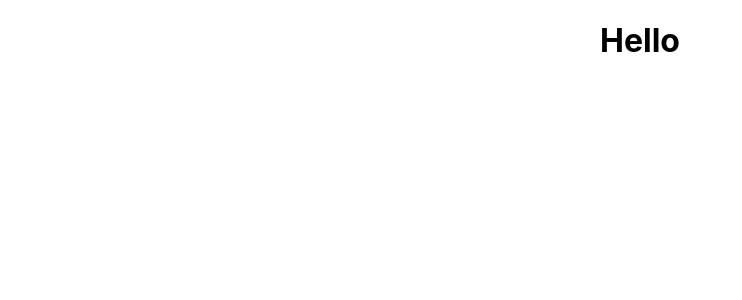
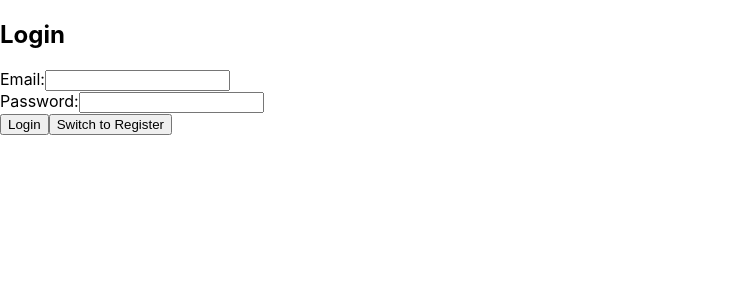
Before and after one commit to FordeTimmy/ppit, a React (Create React App) app: page / in a window 1280 px wide. Shown: the top 300 px of the page, without its empty margins (0-742 px from the left). Built offline with nearby package versions, Linux system fonts and the light colour scheme.

Commit message:
Login Page

```diff
--- a/package.json
+++ b/package.json
@@ -8,6 +8,7 @@
     "@testing-library/user-event": "^13.5.0",
     "react": "^18.2.0",
     "react-dom": "^18.2.0",
+    "react-router-dom": "^6.22.1",
     "react-scripts": "5.0.1",
     "web-vitals": "^2.1.4"
   },
--- a/src/App.jsx
+++ b/src/App.jsx
@@ -1,11 +1,16 @@
-import logo from './logo.svg';
-import './App.css';
+// App.jsx
+import React from 'react';
+import { BrowserRouter as Router, Routes, Route } from 'react-router-dom';
+import Login from './componets/login'; // Import the Login component
 
 function App() {
   return (
-    <div className="App">
-      <h1>Hello</h1>
-    </div>
+    <Router>
+      <Routes>
+        {/* Route for the login page */}
+        <Route path="/" element={<Login />} /> {/* Set the Login component to render for the root path */}
+      </Routes>
+    </Router>
   );
 }
 
--- /dev/null
+++ b/src/componets/login.js
@@ -0,0 +1,76 @@
+// login.jsx
+import React, { useState } from 'react';
+import { useNavigate } from 'react-router-dom';
+
+function Login() { // Rename login to Login
+  const [username, setUsername] = useState('');
+  const [email, setEmail] = useState('');
+  const [password, setPassword] = useState('');
+  const [isRegistering, setIsRegistering] = useState(false);
+  const [errorMessage, setErrorMessage] = useState('');
+  const [registeredUsers, setRegisteredUsers] = useState([]);
+  const navigate = useNavigate();
+
+  const handleLogin = () => {
+    const user = registeredUsers.find(user => user.username === username && user.password === password);
+    if (user) {
+      navigate('/'); // Redirect to home after successful login
+    } else {
+      setErrorMessage('Invalid username or password.');
+    }
+  };
+
+  const handleRegistration = () => {
+    const userExists = registeredUsers.some(user => user.username === username);
+    if (userExists) {
+      setErrorMessage('Username already exists. Please choose a different one.');
+    } else {
+      setRegisteredUsers([...registeredUsers, { username, email, password }]);
+      setIsRegistering(false);
+      setErrorMessage('Registration successful. You can now log in.');
+    }
+  };
+
+  return (
+    <div>
+      <h2>{isRegistering ? 'Register' : 'Login'}</h2>
+      {isRegistering && (
+        <div>
+          <label>Username:</label>
+          <input
+            type="text"
+            value={username}
+            onChange={(e) => setUsername(e.target.value)} // Update the username state based on user input
+          />
+        </div>
+      )}
+      <div>
+        <label>Email:</label>
+        <input
+          type="text"
+          value={email}
+          onChange={(e) => setEmail(e.target.value)} // Update the email state based on user input
+        />
+      </div>
+      <div>
+        <label>Password:</label>
+        <input
+          type="password"
+          value={password}
+          onChange={(e) => setPassword(e.target.value)} // Update the password state based on user input
+        />
+      </div>
+      {isRegistering ? (
+        <button onClick={handleRegistration}>Register</button> // Call handleRegistration when the "Register" button is clicked
+      ) : (
+        <button onClick={handleLogin}>Login</button> // Call handleLogin when the "Login" button is clicked
+      )}
+      <button onClick={() => setIsRegistering(!isRegistering)}>
+        {isRegistering ? 'Switch to login' : 'Switch to Register'} {/* Toggle between "Switch to Login" and "Switch to Register" based on the current form */}
+      </button>
+      {errorMessage && <p>{errorMessage}</p>} {/* Display the error or success message */}
+    </div>
+  );
+}
+
+export default Login; // Export Login component
```
Also changed, not shown: 1 other file (tests, documents, lock files or other folders).
